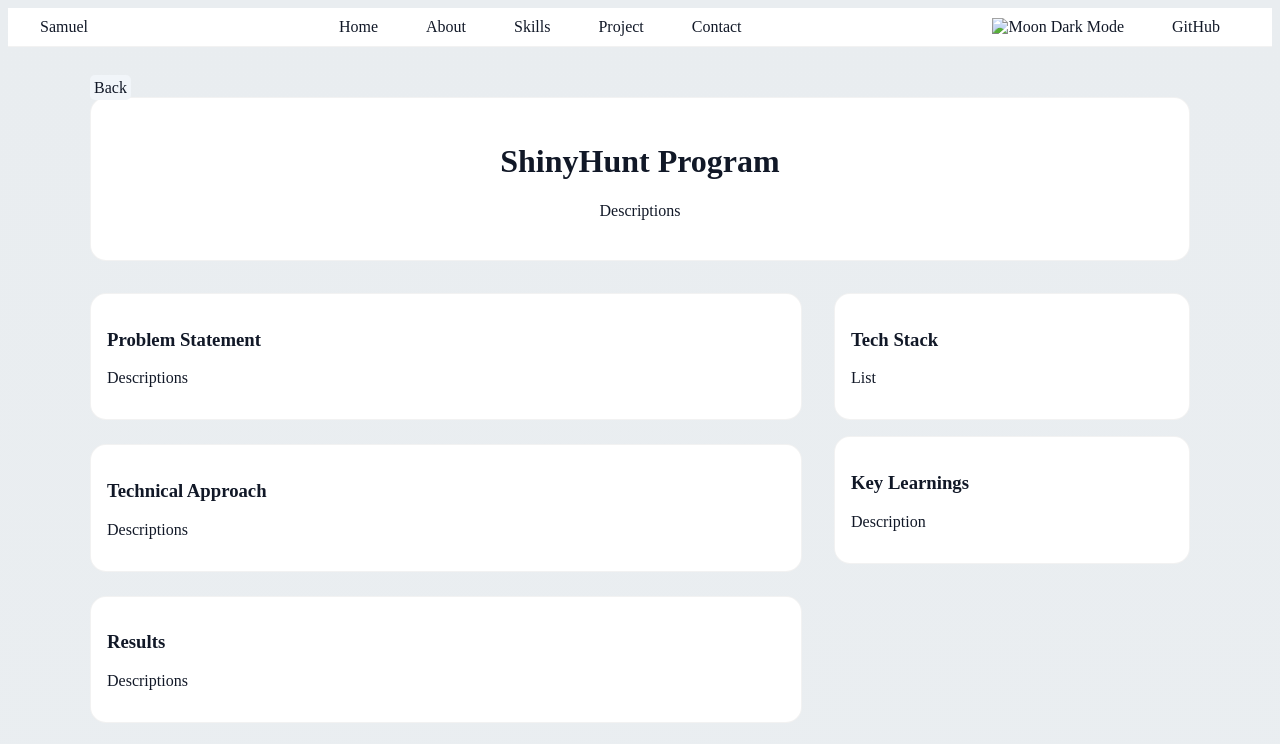
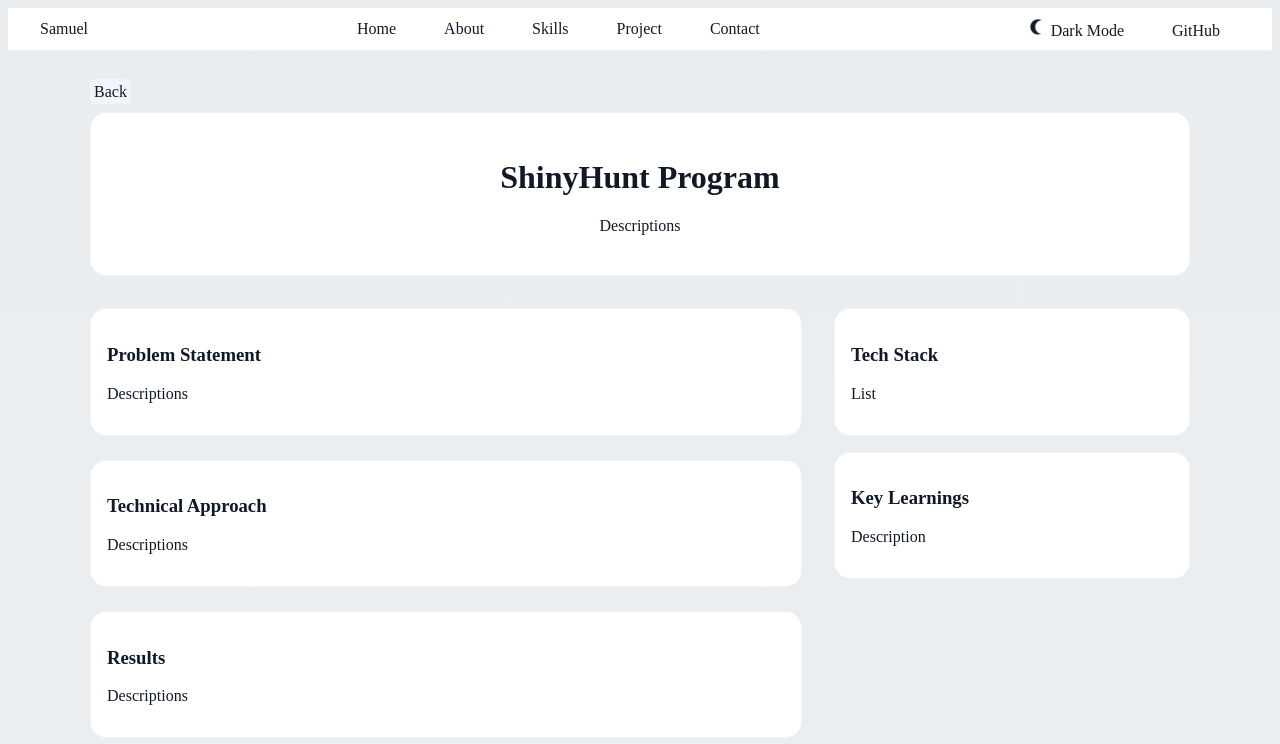
Before and after one commit to sam-atil/sam-atil.github.io, a plain HTML site: page projects/shiny_hunt.html in a window 1280 px wide. Shown: the top 744 px of the page. Drawn offline with Linux system fonts and the light colour scheme.

Commit message:
Fixed dark mode button js issue

```diff
--- a/css/skeleton.css
+++ b/css/skeleton.css
@@ -112,7 +112,6 @@ footer {
     border-radius: 5px;
 }
 
-
 /* ==============================*/
 /* Section - About Page          */
 /* ==============================*/
@@ -199,6 +198,12 @@ footer {
 .projects-container {
     max-width: 1100px;
     margin: 0 auto;
+}
+
+.projects-container2 {
+    max-width: 1100px;
+    margin: 0 auto;
+    margin-top: .70rem;
 }
 
 .projects-intro {
--- a/js/main.js
+++ b/js/main.js
@@ -35,7 +35,7 @@ document.addEventListener("DOMContentLoaded", () =>{
 
     function updateToggleText(theme){
         textEl.textContent = theme === "dark" ? "Light Mode" : "Dark Mode";
-        iconEl.src = theme === "dark" ? "assets/star.png" : "assets/moon.png";
+        iconEl.src = theme === "dark" ? "/assets/star.png" : "/assets/moon.png";
     }
 
 });
--- a/projects/shiny_hunt.html
+++ b/projects/shiny_hunt.html
@@ -46,7 +46,7 @@
             <a href="../projects.html" class="btn primary">Back</a>
 
             <!--DIV container-->
-            <div class="projects-container">
+            <div class="projects-container2">
 
                 <!--Main Description-->
                 <div class="project-main card">
```
